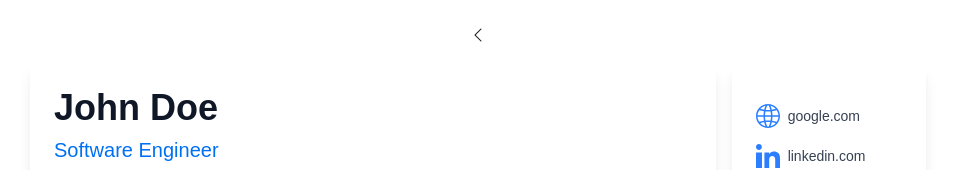
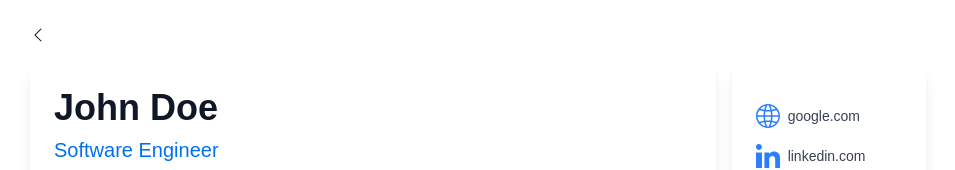
Before and after one commit to KiwiFunk/resume-builder, a Next.js app in the folder resume-app/: page /resume-display in a window 1280 px wide. Shown: the top 170 px of the page, without its empty margins (162-1117 px from the left). Built offline with nearby package versions, Linux system fonts and the light colour scheme.

Commit message:
Updated nav arrow semantic tags, formatted flex display

```diff
--- a/resume-app/src/app/resume-display/page.js
+++ b/resume-app/src/app/resume-display/page.js
@@ -8,7 +8,9 @@ export default function ResumeDisplayPage() {
     return (
         <main className="flex flex-col items-center justify-center min-h-screen p-6">
             {/* Page navigation and tools such as save to PDF */}
-            <i class="bi bi-chevron-left"></i>
+            <div className="w-full max-w-4xl">
+                <button className="self-start"><i class="bi bi-chevron-left"></i></button>
+            </div>
 
             {/* Eventually, add a widget to handle selecting a resume template before displaying */}
 
```
